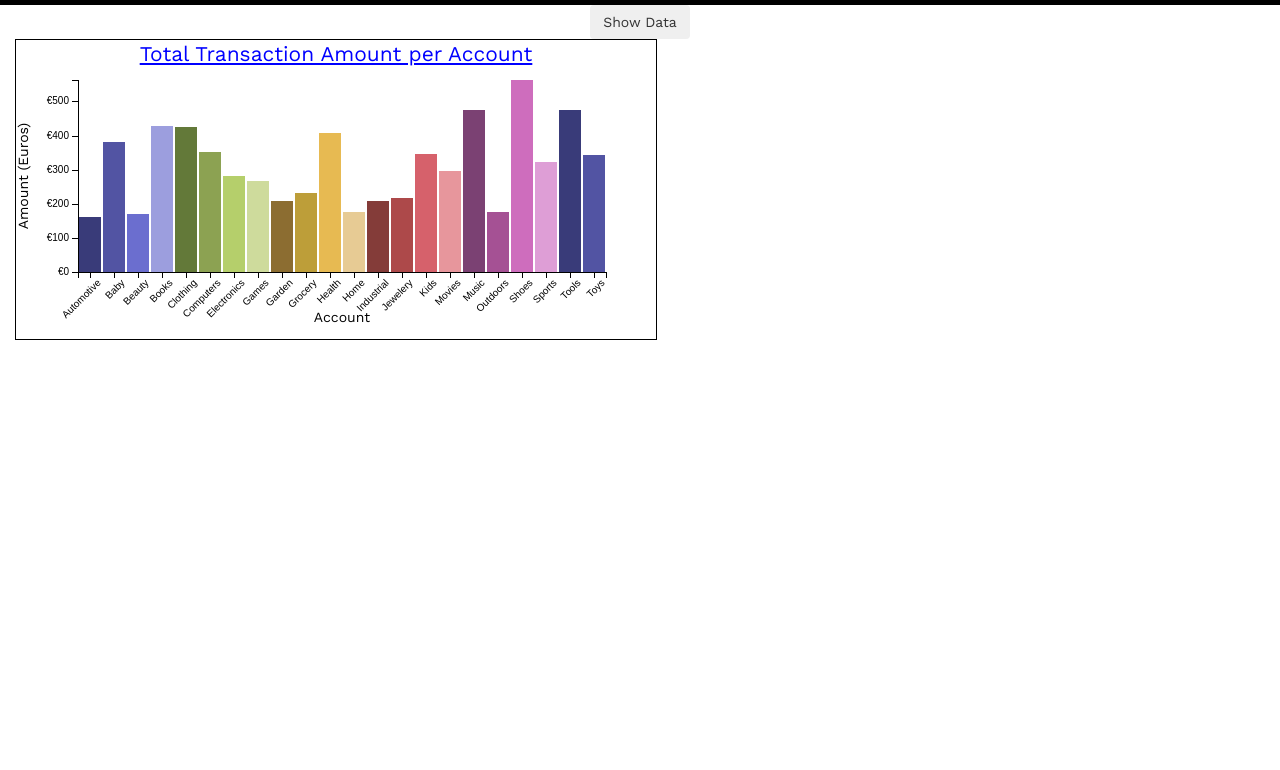
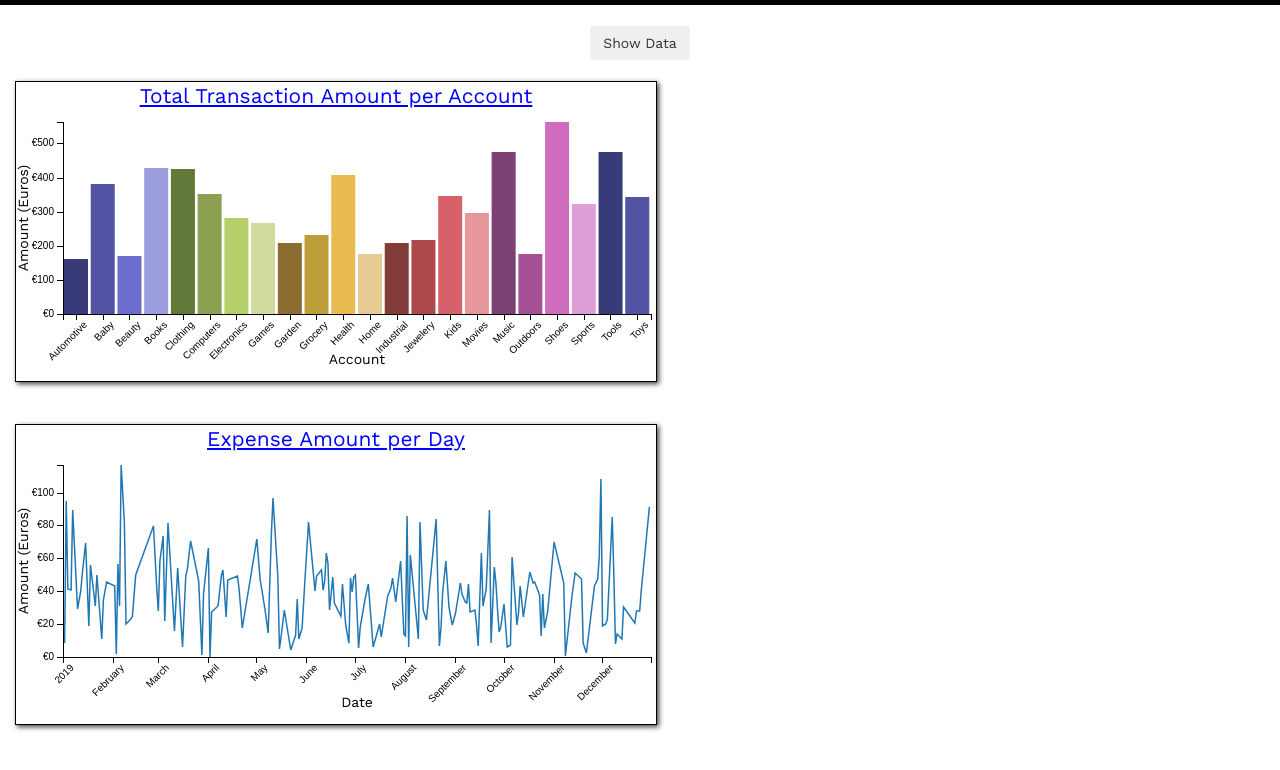
Before and after one commit to DamianMcNulty/project2interactive, a plain HTML site: page index.html in a window 1280 px wide. Shown: the part 58-828 px from the top of the page. Before the commit the page ends 800 px from the top, so only its background shows below. Drawn offline with nearby package versions, Linux system fonts and the light colour scheme; animation ran at ten frames a second.

Commit message:
line chart

```diff
--- a/css/style.css
+++ b/css/style.css
@@ -1,8 +1,14 @@
 #per-account-chart .x.axis text {
+    text-anchor: end !important;
+    transform: rotate(-45deg);
+}
+
+#by-date-day-line .x.axis text {
     text-anchor: end !important;
     transform: rotate(-45deg);
 }
 
 .Chart__border {
     border: 1px solid black;
+    box-shadow: 2px 2px 5px 0px rgba(0,0,0,0.75);
 }
--- a/index.html
+++ b/index.html
@@ -21,12 +21,16 @@
 
 
     <div class="container-fluid">
-        <button type="button" id="show" class="btn mx-auto block">Show Data</button>
+        <button type="button" id="show" class="btn mx-auto block my-2">Show Data</button>
         <div class="row">
             <section class="mb-4 col-xs-12 col-sm-6">
                 <div id="per-account-chart" class="collapse in mb-4 Chart__border">
                     <a data-toggle="collapse" href="#per-account-chart" class=" font-size-2 text-center blue mx-auto my-0 w-100 underline block">Total Transaction
                         Amount per Account</a>
+                </div>
+                <div id="by-date-day-line" class="collapse in mb-4 Chart__border">
+                    <a data-toggle="collapse" href="#by-date-day-line" class=" font-size-2 text-center blue mx-auto my-0 w-100 underline block">Expense
+                        Amount per Day</a>
                 </div>
             </section>
         </div>
--- a/js/script.js
+++ b/js/script.js
@@ -144,12 +144,12 @@ d3.csv("data/Accounts.csv", function (data) {
             };
         }
     );
-    print_filter('total_per_account');
+    // print_filter('total_per_account');
 
     dc.barChart('#per-account-chart')
         .width(w)
         .height(h)
-        .margins({ top: 10, right: 50, bottom: 50, left: 50 })
+        .margins({ top: 10, right: 5, bottom: 50, left: 35 })
         .dimension(name_dim)
         .group(total_per_account)
         .transitionDuration(1000)
@@ -169,5 +169,27 @@ d3.csv("data/Accounts.csv", function (data) {
         });
 
 // *****************************************************************************
+
+// *****************************************************************************
+
+    var date_dim = ndx.dimension(dc.pluck('date'));
+    var total_expense_per_day = date_dim.group().reduceSum(dc.pluck('amount'));
+
+    dc.lineChart('#by-date-day-line')
+        .width(w)
+        .height(h)
+        .margins({ top: 10, right: 5, bottom: 50, left: 35 })
+        .dimension(date_dim)
+        .group(total_expense_per_day)
+        .x(d3.time.scale().domain([new Date(2019, 0, 1), new Date(2019, 11, 31)]).range([0, w]))
+        .xAxisLabel("Date")
+        .brushOn(false)
+        .yAxisLabel("Amount (Euros)")
+        .yAxis().ticks(5)
+        .tickFormat(function (d) {
+            return "\u20ac" + d;
+        });
+
+
     dc.renderAll();
 });
```
Also changed, not shown: README.md.
